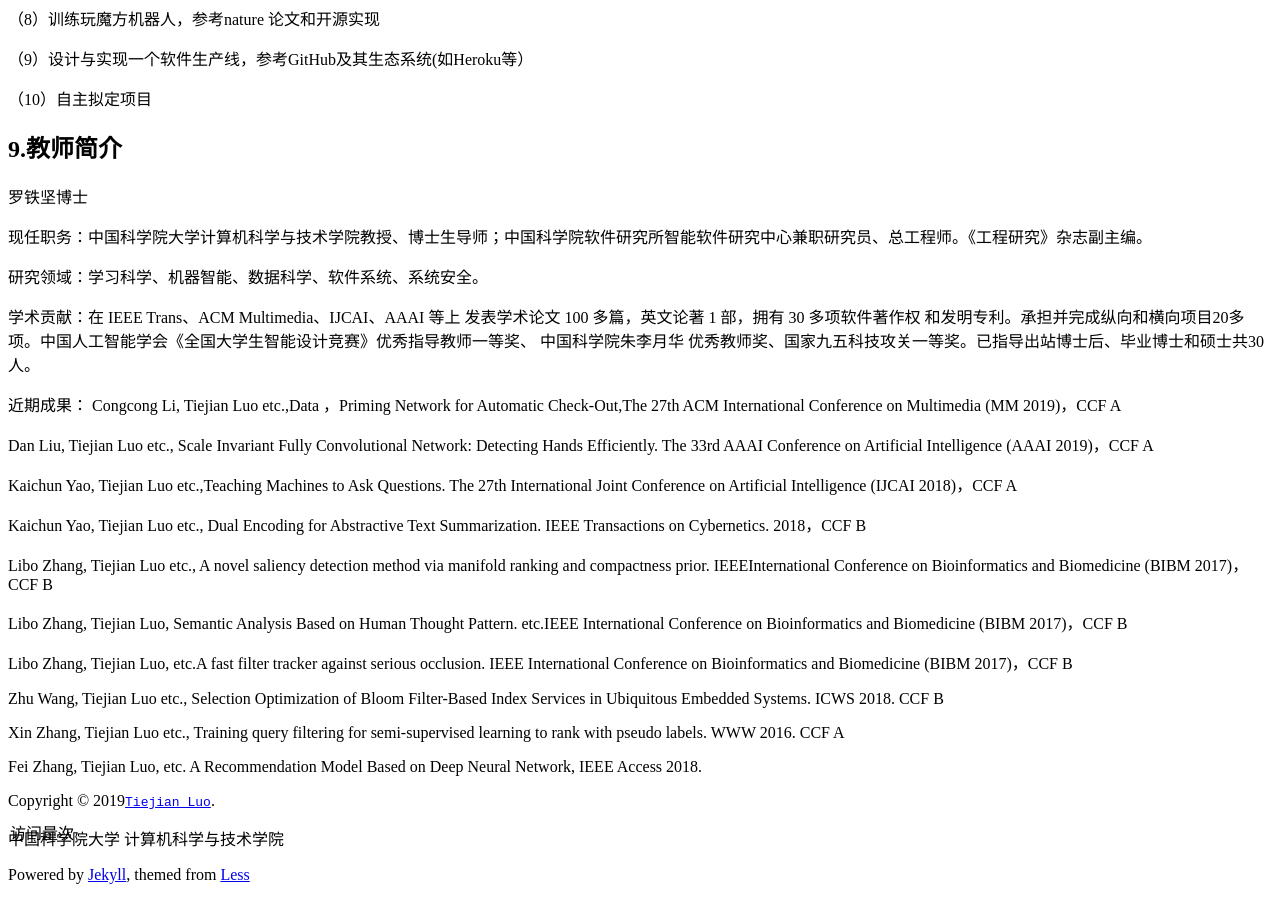
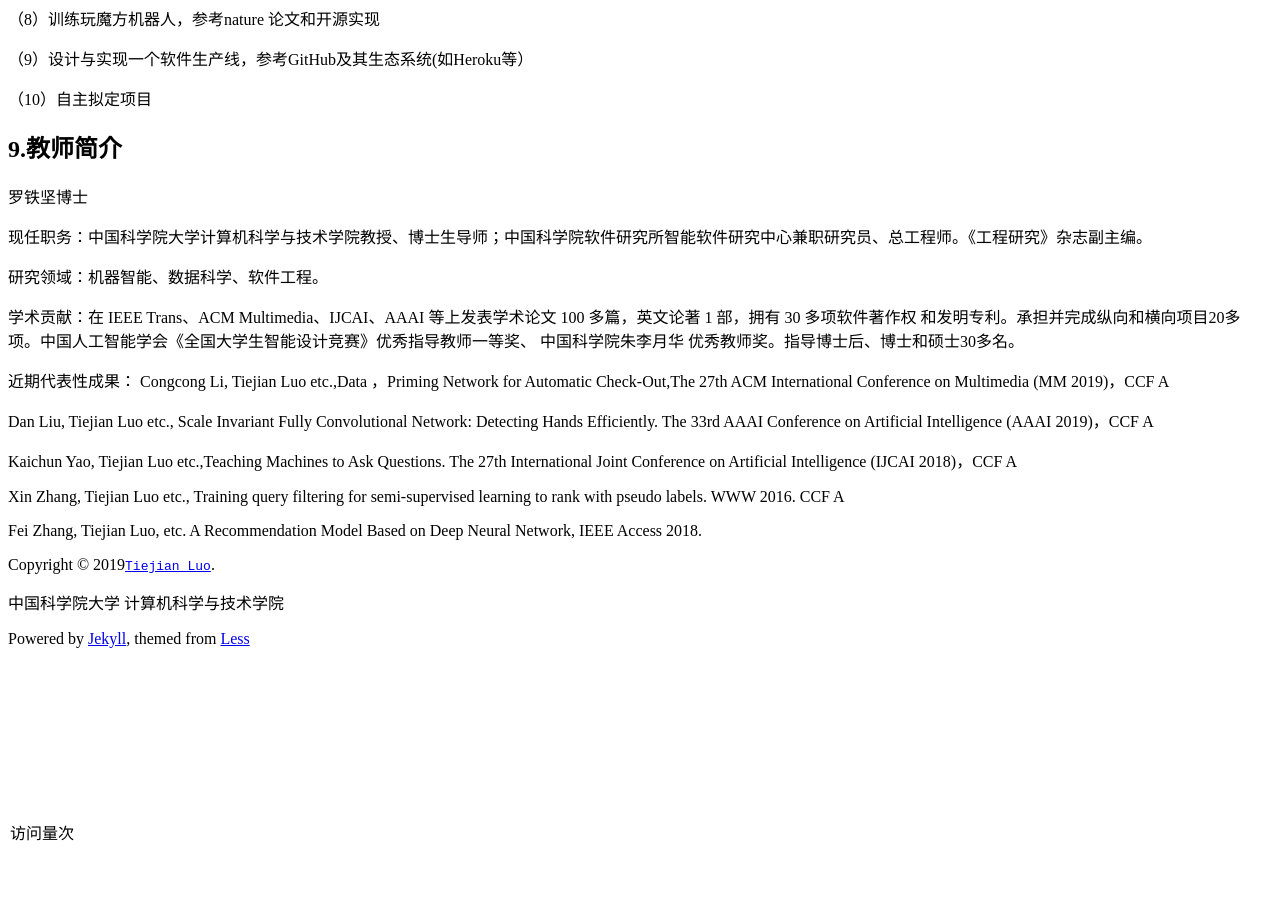
Before and after one commit to tjluo-ucas/ase, a Jekyll site: the page built from _posts/2019-02-08-intro.md, in a window 1280 px wide and 900 px high, scrolled down 2461 px. Built offline with Jekyll 4.4.1, drawn with Linux system fonts in a browser that asks for light colours; comment, search, counter and statistics services are not loaded; after the commit the page ends 3125 px from its top, so only the background shows below that; some of the changed text lies outside the part shown.

Commit message:
Update 2019-02-08-intro.md

```diff
--- a/_posts/2019-02-08-intro.md
+++ b/_posts/2019-02-08-intro.md
@@ -56,8 +56,9 @@
 6.讨论主题 {#topics}
 ----------------------------
 （1）软件需求、应用场景
-     拟开发软件的必要性和可性性；软件交付和运营后是否产生价值？
-     潜在的用户在什么应用场景中使用，并获得好处（工作效率或效果体现在哪？），有没有具体的量化指标？
+     软件用户在何种应用场景中解决什么问题。
+     使用软件后产生效益（工作效率或效果）的示例（含具体的定性或量化指标）。
+     表达软件需求的语言，研发软件的必要性和可行性；判断软件交付和运营后的价值。
 
 （2）业务建模、数据模型
 
@@ -113,27 +114,17 @@
 
 现任职务：中国科学院大学计算机科学与技术学院教授、博士生导师；中国科学院软件研究所智能软件研究中心兼职研究员、总工程师。《工程研究》杂志副主编。
 
-研究领域：学习科学、机器智能、数据科学、软件系统、系统安全。
+研究领域：机器智能、数据科学、软件工程。
 
-学术贡献：在 IEEE Trans、ACM Multimedia、IJCAI、AAAI 等上 发表学术论文 100 多篇，英文论著 1 部，拥有 30 多项软件著作权 和发明专利。承担并完成纵向和横向项目20多项。中国人工智能学会《全国大学生智能设计竞赛》优秀指导教师一等奖、 中国科学院朱李月华 优秀教师奖、国家九五科技攻关一等奖。已指导出站博士后、毕业博士和硕士共30人。
+学术贡献：在 IEEE Trans、ACM Multimedia、IJCAI、AAAI 等上发表学术论文 100 多篇，英文论著 1 部，拥有 30 多项软件著作权 和发明专利。承担并完成纵向和横向项目20多项。中国人工智能学会《全国大学生智能设计竞赛》优秀指导教师一等奖、 中国科学院朱李月华 优秀教师奖。指导博士后、博士和硕士30多名。
 
-近期成果：
+近期代表性成果：
 Congcong Li, Tiejian Luo etc.,Data ，Priming Network for Automatic Check-Out,The 27th ACM International Conference on Multimedia (MM 2019)，CCF A
 
 Dan Liu, Tiejian Luo etc., Scale Invariant Fully Convolutional Network: Detecting Hands Efficiently. The 33rd AAAI Conference on Artificial Intelligence (AAAI 2019)，CCF A
 
 Kaichun Yao, Tiejian Luo etc.,Teaching Machines to Ask Questions. The 27th International Joint Conference on Artificial Intelligence (IJCAI 2018)，CCF A
 
-Kaichun Yao, Tiejian Luo etc., Dual Encoding for Abstractive Text Summarization. IEEE Transactions on Cybernetics. 2018，CCF B
-
-Libo Zhang, Tiejian Luo etc., A novel saliency detection method via manifold ranking and compactness prior. IEEEInternational Conference on Bioinformatics and Biomedicine (BIBM 2017)，CCF B
-
-Libo Zhang, Tiejian Luo, Semantic Analysis Based on Human Thought Pattern. etc.IEEE International Conference on Bioinformatics and Biomedicine (BIBM 2017)，CCF B
-
-Libo Zhang, Tiejian Luo, etc.A fast filter tracker against serious occlusion. IEEE International Conference on Bioinformatics and Biomedicine (BIBM 2017)，CCF B
-
-Zhu Wang, Tiejian Luo etc., Selection Optimization of Bloom Filter-Based Index Services in Ubiquitous Embedded Systems. ICWS 2018. CCF B
-
 Xin Zhang, Tiejian Luo etc., Training query filtering for semi-supervised learning to rank with pseudo labels. WWW 2016. CCF A
 
 Fei Zhang, Tiejian Luo,  etc. A Recommendation Model Based on Deep Neural Network, IEEE Access 2018.
```
